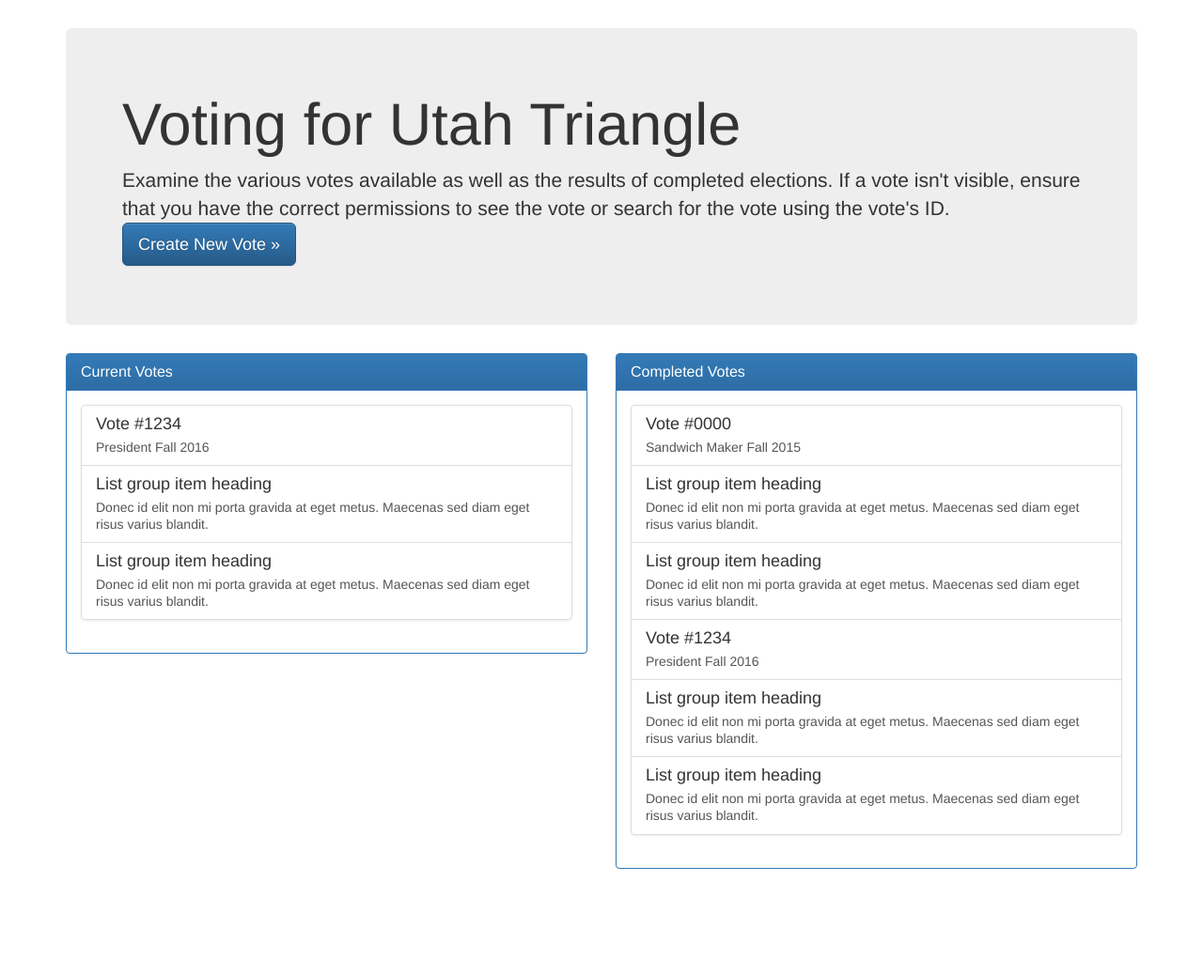
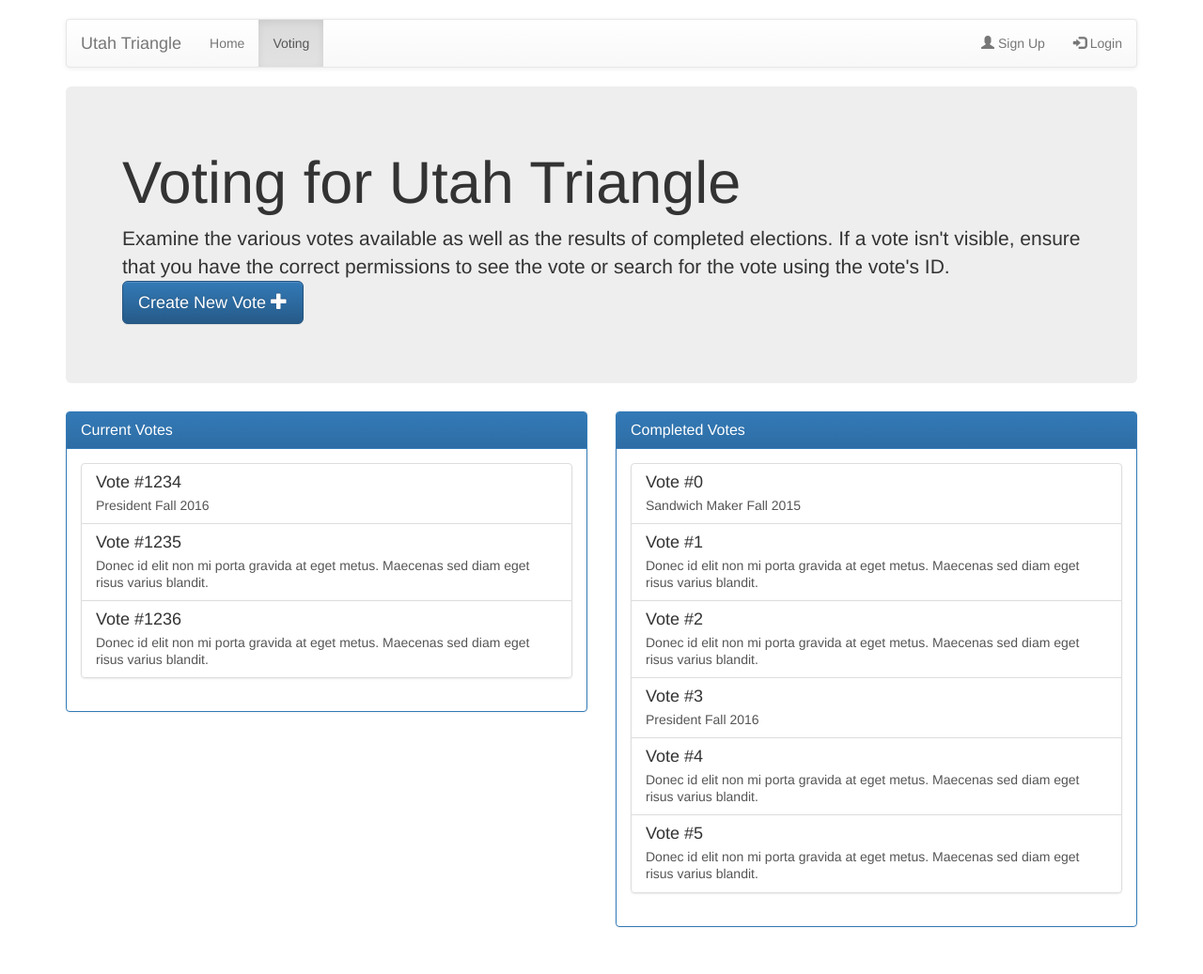
Before and after one commit to slaymaker1907/utah-triangle-voting, a Django app: page /voting/ in a window 1280 px wide. Shown: the whole page at 94% size. Before the commit the page ends 925 px from the top, so only its background shows below. Run offline with Django 3.2, Linux system fonts and the light colour scheme; some libraries are stand-ins or nearby versions.

Commit message:
Added a vote page

```diff
--- a/triangle_website/voting/static/voting/css/theme.css
+++ b/triangle_website/voting/static/voting/css/theme.css
@@ -1,5 +1,5 @@
 body {
-  padding-top: 30px;
+  padding-top: 20px;
   padding-bottom: 30px;
 }
 
--- /dev/null
+++ b/triangle_website/voting/templates/voting/header.html
@@ -0,0 +1,44 @@
+{% load staticfiles %}
+<!DOCTYPE html>
+<html lang="en">
+	<head>
+		<meta charset="utf-8"></meta>
+		<meta http-equiv="X-UA-Compatible" content="IE=edge"></meta>
+		<meta name="viewport" content="width=device-width, initial-scale=1"></meta>
+		<!-- The above 3 meta tags *must* come first in the head; any other head content must come *after* these tags -->
+		<meta name="description" content=""></meta>
+		<meta name="author" content=""></meta>
+		<link rel="icon" href="{% static 'voting/images/favicon.ico' %}"></link>
+
+		<title>{% block title %}{% endblock %}</title>
+
+		<!-- Bootstrap core CSS -->
+		<link href="{% static 'voting/bootstrap-3.3.6/css/bootstrap.min.css' %}" rel="stylesheet"></link>
+		<!-- Bootstrap theme -->
+		<link href="{% static 'voting/bootstrap-3.3.6/css/bootstrap-theme.min.css' %}" rel="stylesheet"></link>
+		<!-- IE10 viewport hack for Surface/desktop Windows 8 bug -->
+		<link href="{% static 'voting/css/ie10-viewport-bug-workaround.css' %}" rel="stylesheet"></link>
+
+		<!-- Custom styles for this template -->
+		<link href="{% static 'voting/css/theme.css' %}" rel="stylesheet"></link>
+
+		<!-- HTML5 shim and Respond.js for IE8 support of HTML5 elements and media queries -->
+		<!--[if lt IE 9]>
+      <script src="https://oss.maxcdn.com/html5shiv/3.7.2/html5shiv.min.js"></script>
+      <script src="https://oss.maxcdn.com/respond/1.4.2/respond.min.js"></script>
+    <![endif]-->
+	</head>
+	<body role="document">
+
+		{% block content %}{% endblock %}
+
+		<!-- Bootstrap core JavaScript
+		============================================== -->
+		<!-- Placed at the end of the document so the pages load faster -->
+		<script src="https://ajax.googleapis.com/ajax/libs/jquery/1.11.3/jquery.min.js"></script>
+		<script>window.jQuery || document.write('<script src="../../assets/js/vendor/jquery.min.js"><\/script>')</script>
+		<script src="{% static 'voting/bootstrap-3.3.6/js/bootstrap.min.js' %}"></script>
+		<!-- IE10 viewport hack for Surface/desktop Windows 8 bug -->
+		<script src="{% static 'voting/js/ie10-viewport-bug-workaround.js' %} "></script>
+	</body>
+</html>
--- a/triangle_website/voting/templates/voting/index.html
+++ b/triangle_website/voting/templates/voting/index.html
@@ -1,41 +1,14 @@
-{% load staticfiles %}
-<!DOCTYPE html>
-<html lang="en">
-  <head>
-    <meta charset="utf-8">
-    <meta http-equiv="X-UA-Compatible" content="IE=edge">
-    <meta name="viewport" content="width=device-width, initial-scale=1">
-    <!-- The above 3 meta tags *must* come first in the head; any other head content must come *after* these tags -->
-    <meta name="description" content="">
-    <meta name="author" content="">
-    <link rel="icon" href="{% static 'voting/images/favicon.ico' %}">
+{% extends "voting/header.html" %}
+{% block title %}Utah Triangle Voting{% endblock %}
+{% block content %}
+<div class="container theme-showcase" role="main">
 
-    <title>Voting for Utah Triangle</title>
-
-    <!-- Bootstrap core CSS -->
-    <link href="{% static 'voting/bootstrap-3.3.6/css/bootstrap.min.css' %}" rel="stylesheet">
-    <!-- Bootstrap theme -->
-    <link href="{% static 'voting/bootstrap-3.3.6/css/bootstrap-theme.min.css' %}" rel="stylesheet">
-    <!-- IE10 viewport hack for Surface/desktop Windows 8 bug -->
-    <link href="{% static 'voting/css/ie10-viewport-bug-workaround.css' %}" rel="stylesheet">
-
-    <!-- Custom styles for this template -->
-    <link href="{% static 'voting/css/theme.css' %}" rel="stylesheet">
-
-    <!-- HTML5 shim and Respond.js for IE8 support of HTML5 elements and media queries -->
-    <!--[if lt IE 9]>
-      <script src="https://oss.maxcdn.com/html5shiv/3.7.2/html5shiv.min.js"></script>
-      <script src="https://oss.maxcdn.com/respond/1.4.2/respond.min.js"></script>
-    <![endif]-->
-  </head>
-
-  <body role="document">
-    <div class="container theme-showcase" role="main">
+	{% include "voting/navbar.html" %}
 
 	<!-- Main jumbotron for a primary marketing message or call to action -->
 	<div class="jumbotron">
 		<h1>Voting for Utah Triangle</h1>
-        <p>Examine the various votes available as well as the results of completed elections. If a vote isn't visible, ensure that you have the correct permissions to see the vote or search for the vote using the vote's ID.<a class="btn btn-primary btn-lg" href="#" role="button">Create New Vote &raquo;</a></p>
+		<p>Examine the various votes available as well as the results of completed elections. If a vote isn't visible, ensure that you have the correct permissions to see the vote or search for the vote using the vote's ID.<a class="btn btn-primary btn-lg" href="#" role="button">Create New Vote <span class="glyphicon glyphicon-plus"></span></a></p>
 	</div>
 
 	<div class="row">
@@ -46,16 +19,16 @@
 				</div>
 				<div class="panel-body">
 					<ul class="list-group">
-					<a href="#" class="list-group-item">
+						<a href="{% url 'voting:vote' 1 %}" class="list-group-item">
 							<h4 class="list-group-item-heading">Vote #1234</h4>
 							<p class="list-group-item-text">President Fall 2016</p>
 						</a>
-					<a href="#" class="list-group-item">
-					  <h4 class="list-group-item-heading">List group item heading</h4>
+						<a href="{% url 'voting:vote' 1 %}" class="list-group-item">
+							<h4 class="list-group-item-heading">Vote #1235</h4>
 							<p class="list-group-item-text">Donec id elit non mi porta gravida at eget metus. Maecenas sed diam eget risus varius blandit.</p>
 						</a>
-					<a href="#" class="list-group-item">
-					  <h4 class="list-group-item-heading">List group item heading</h4>
+						<a href="{% url 'voting:vote' 1 %}" class="list-group-item">
+							<h4 class="list-group-item-heading">Vote #1236</h4>
 							<p class="list-group-item-text">Donec id elit non mi porta gravida at eget metus. Maecenas sed diam eget risus varius blandit.</p>
 						</a>
 					</ul>
@@ -70,27 +43,27 @@
 				<div class="panel-body">
 					<ul class="list-group">
 						<a href="#" class="list-group-item">
-					  <h4 class="list-group-item-heading">Vote #0000</h4>
+							<h4 class="list-group-item-heading">Vote #0</h4>
 							<p class="list-group-item-text">Sandwich Maker Fall 2015</p>
 						</a>
 						<a href="#" class="list-group-item">
-					  <h4 class="list-group-item-heading">List group item heading</h4>
+							<h4 class="list-group-item-heading">Vote #1</h4>
 							<p class="list-group-item-text">Donec id elit non mi porta gravida at eget metus. Maecenas sed diam eget risus varius blandit.</p>
 						</a>
 						<a href="#" class="list-group-item">
-					  <h4 class="list-group-item-heading">List group item heading</h4>
+							<h4 class="list-group-item-heading">Vote #2</h4>
 							<p class="list-group-item-text">Donec id elit non mi porta gravida at eget metus. Maecenas sed diam eget risus varius blandit.</p>
 						</a>
 						<a href="#" class="list-group-item">
-					  <h4 class="list-group-item-heading">Vote #1234</h4>
+							<h4 class="list-group-item-heading">Vote #3</h4>
 							<p class="list-group-item-text">President Fall 2016</p>
 						</a>
 						<a href="#" class="list-group-item">
-					  <h4 class="list-group-item-heading">List group item heading</h4>
+							<h4 class="list-group-item-heading">Vote #4</h4>
 							<p class="list-group-item-text">Donec id elit non mi porta gravida at eget metus. Maecenas sed diam eget risus varius blandit.</p>
 						</a>
 						<a href="#" class="list-group-item">
-					  <h4 class="list-group-item-heading">List group item heading</h4>
+							<h4 class="list-group-item-heading">Vote #5</h4>
 							<p class="list-group-item-text">Donec id elit non mi porta gravida at eget metus. Maecenas sed diam eget risus varius blandit.</p>
 						</a>
 					</ul>				</div>
@@ -98,15 +71,4 @@
 		</div>
 	</div>
 </div> <!-- /container -->
-
-
-    <!-- Bootstrap core JavaScript
-    ================================================== -->
-    <!-- Placed at the end of the document so the pages load faster -->
-    <script src="https://ajax.googleapis.com/ajax/libs/jquery/1.11.3/jquery.min.js"></script>
-    <script>window.jQuery || document.write('<script src="../../assets/js/vendor/jquery.min.js"><\/script>')</script>
-    <script src="{% static 'voting/bootstrap-3.3.6/js/bootstrap.min.js' %}"></script>
-    <!-- IE10 viewport hack for Surface/desktop Windows 8 bug -->
-    <script src="{% static 'voting/js/ie10-viewport-bug-workaround.js' %} "></script>
-  </body>
-</html>
+{% endblock %} <!-- Ending the content block -->
--- /dev/null
+++ b/triangle_website/voting/templates/voting/navbar.html
@@ -0,0 +1,17 @@
+<nav class="navbar navbar-default">
+	<div class="container-fluid">
+		<div class="navbar-header">
+			<a class="navbar-brand" href="#">Utah Triangle</a>
+		</div>
+		<div>
+			<ul class="nav navbar-nav">
+				<li><a href="#">Home</a></li>
+				<li class="active"><a href="#">Voting</a></li>
+			</ul>
+			<ul class="nav navbar-nav navbar-right">
+				<li><a href="#"><span class="glyphicon glyphicon-user"></span> Sign Up</a></li>
+				<li><a href="#"><span class="glyphicon glyphicon-log-in"></span> Login</a></li>
+			</ul>
+		</div>
+	</div>
+</nav>
--- a/triangle_website/voting/urls.py
+++ b/triangle_website/voting/urls.py
@@ -3,5 +3,6 @@ from .views import *
 
 app_name = 'voting'
 urlpatterns = [
-	url(r'^$', voting_index, name='index')
+	url(r'^$', voting_index, name='index'),
+	url(r'^vote/(\d+)$', vote_page, name='vote')
 ]
--- a/triangle_website/voting/views.py
+++ b/triangle_website/voting/views.py
@@ -4,3 +4,6 @@ from django.http import HttpResponse
 # Create your views here.
 def voting_index(request):
 	return render(request, 'voting/index.html')
+
+def vote_page(request, vote_id):
+	return render(request, 'voting/vote.html')
```
Also changed, not shown: triangle_website/voting/templates/voting/vote.html (added, +115 -0 lines). Lines whose indentation alone changed are shown as unchanged.
